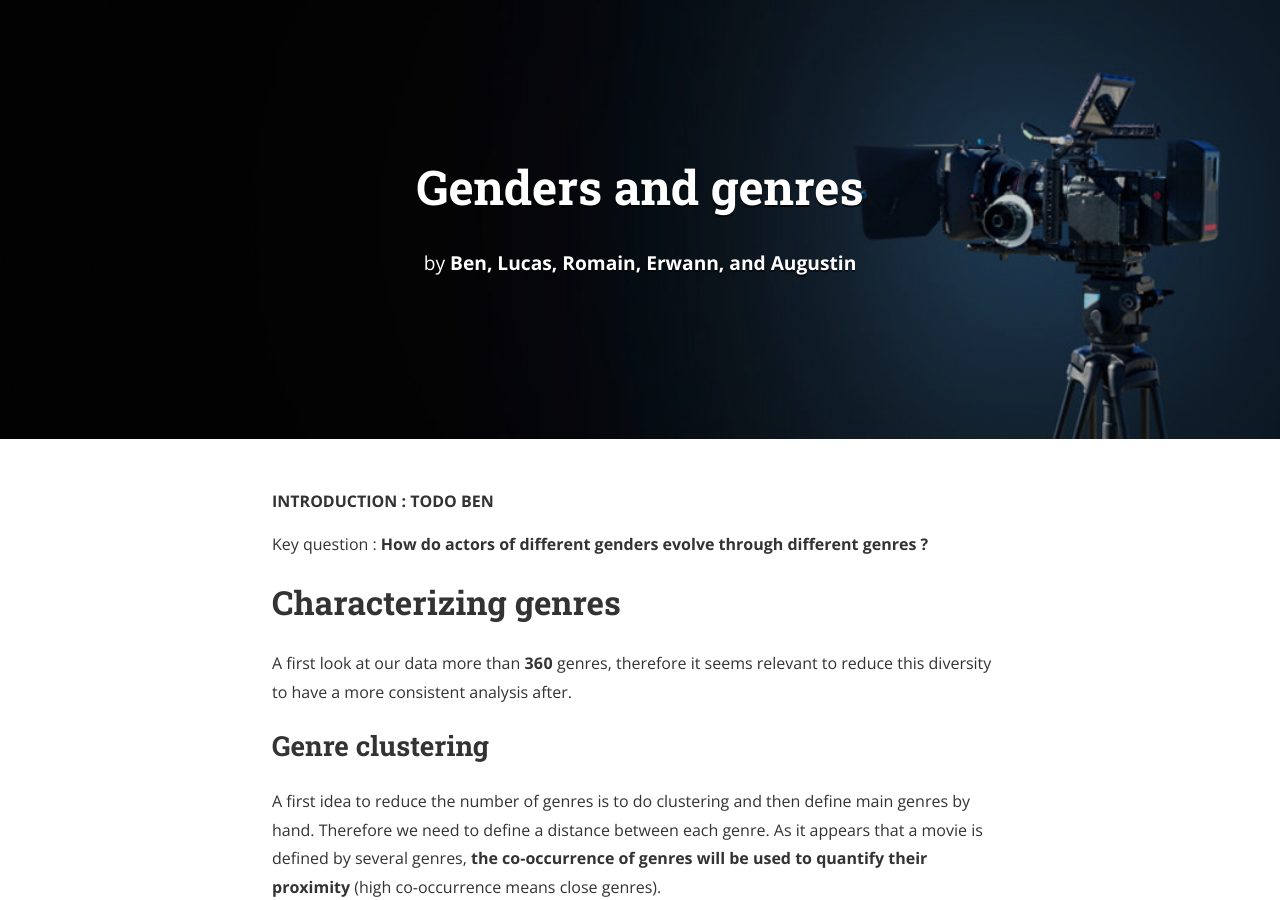
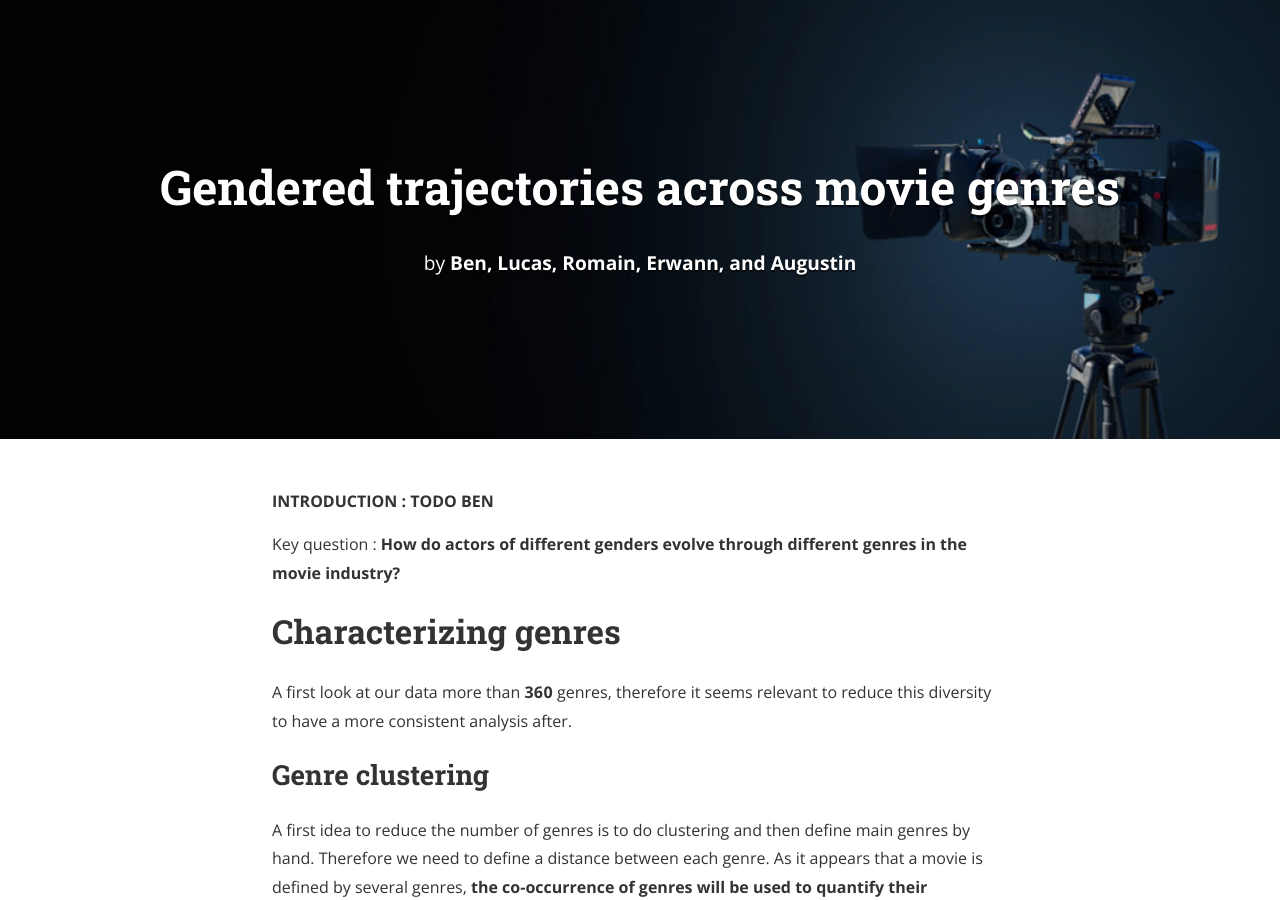
Before and after one commit to epfl-ada/ada-2023-project-vaneau, a Jekyll site: the page built from index.md, in a window 1280 px wide and 900 px high. Built offline with Jekyll 4.4.1, drawn with Linux system fonts in a browser that asks for light colours; nearby versions of some CDN libraries.

Commit message:
Change the title

```diff
--- a/index.md
+++ b/index.md
@@ -1,6 +1,6 @@
 ---
 layout: post
-title:  "Genders and genres"
+title:  "Gendered trajectories across movie genres"
 author: Ben, Lucas, Romain, Erwann, and Augustin
 cover:  "/assets/movie_banner.jpg"
 ---
@@ -8,7 +8,7 @@ cover:  "/assets/movie_banner.jpg"
 <!-- Intro by Ben -->
 **INTRODUCTION : TODO BEN**
 
-Key question : **How do actors of different genders evolve through different genres ?**
+Key question : **How do actors of different genders evolve through different genres in the movie industry?**
 
 # Characterizing genres
 
```
